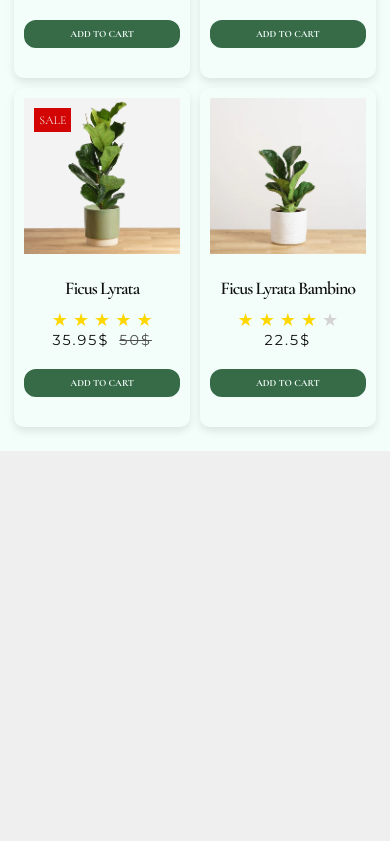
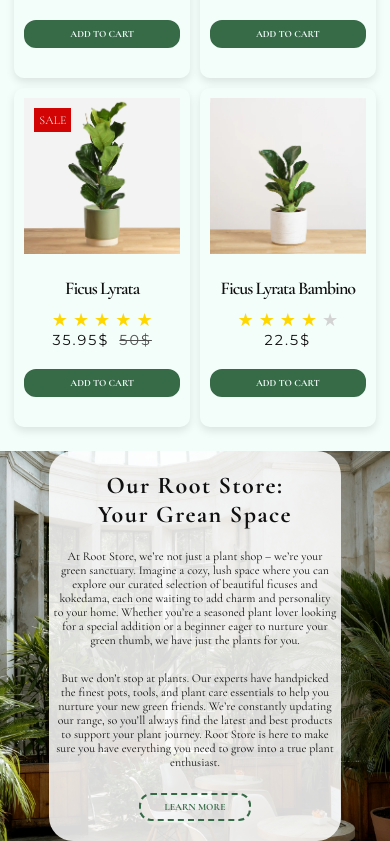
Before and after one commit to nataliiacat/RootStore, a React (Vite) app: page / in a window 390 px wide. Shown: the part 1956-2797 px from the top of the page. Before the commit the page ends 2407 px from the top, so only its background shows below. Built offline with nearby package versions, Linux system fonts and the light colour scheme.

Commit message:
add component for about section

```diff
--- a/src/components/AboutSection/AboutSection.css
+++ b/src/components/AboutSection/AboutSection.css
@@ -0,0 +1,50 @@
+.about {
+  background-image: url(../../assets/images/about.jpg);
+  background-repeat: no-repeat;
+  background-size: 50%;
+  background-position: left 82%;
+  margin: 0;
+  padding: 0;
+}
+
+.about__inner {
+  max-width: 45%;
+  margin-left: auto;
+  padding: 90px 0;
+}
+
+.about__inner h2 {
+  margin-bottom: 60px;
+}
+
+.about__inner p {
+  padding-bottom: 2rem;
+}
+
+@media (max-width:1050px) {
+  .about__inner {
+    padding: 20px 0;
+  }
+
+  .about__inner h2 {
+    margin-bottom: 20px;
+  }
+}
+
+@media (max-width:730px) {
+  .about {
+    background-size: 100%;
+    background-position: center;
+    position: relative;
+    display: inline-block;
+  }
+
+  .about__inner {
+    max-width: 80%;
+    margin: auto;
+    text-align: center;
+    padding: 20px 5px;
+    background-color: rgba(255, 255, 255, 0.85);
+    border-radius: 2rem;
+  }
+}
--- a/src/components/AboutSection/AboutSection.jsx
+++ b/src/components/AboutSection/AboutSection.jsx
@@ -4,7 +4,19 @@ import './AboutSection.css'
 const AboutSection = () => {
   return (
     <>
-
+      <section className="about">
+        <div className="container">
+          <div className="about__inner">
+            <h2 className="title">Our Root Store:<br /> Your Grean Space</h2>
+            <div className="abouy__text">
+              <p className="text">At Root Store, we’re not just a plant shop – we’re your green sanctuary. Imagine a cozy, lush space where you can explore our curated selection of beautiful ficuses and kokedama, each one waiting to add charm and personality to your home. Whether you’re a seasoned plant lover looking for a special addition or a beginner eager to nurture your green thumb, we have just the plants for you.
+              </p>
+              <p className="text">But we don’t stop at plants. Our experts have handpicked the finest pots, tools, and plant care essentials to help you nurture your new green friends. We’re constantly updating our range, so you’ll always find the latest and best products to support your plant journey. Root Store is here to make sure you have everything you need to grow into a true plant enthusiast.</p>
+              <button className="btn discover-btn"> LEARN MORE</button>
+            </div>
+          </div>
+        </div>
+      </section>
     </>
   )
 }
--- a/src/components/CartItem/CartItem.jsx
+++ b/src/components/CartItem/CartItem.jsx
@@ -39,8 +39,6 @@ const CartItem = (props) => {
           <span>{quantity}</span>
           <button onClick={handlePlusQuantity}>+</button>
         </div>
-
-
       </div>
     </>
   )
```
Also changed, not shown: src/assets/images/about.jpg (added).
